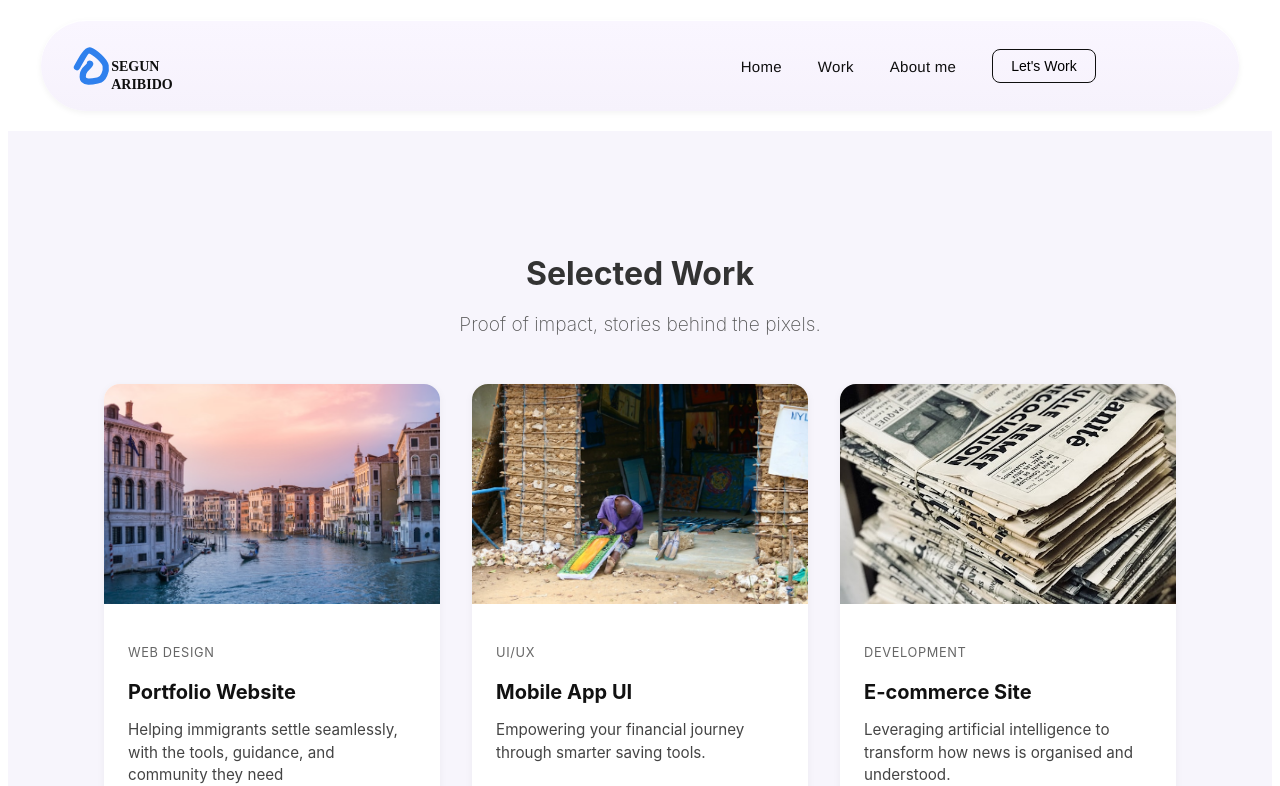
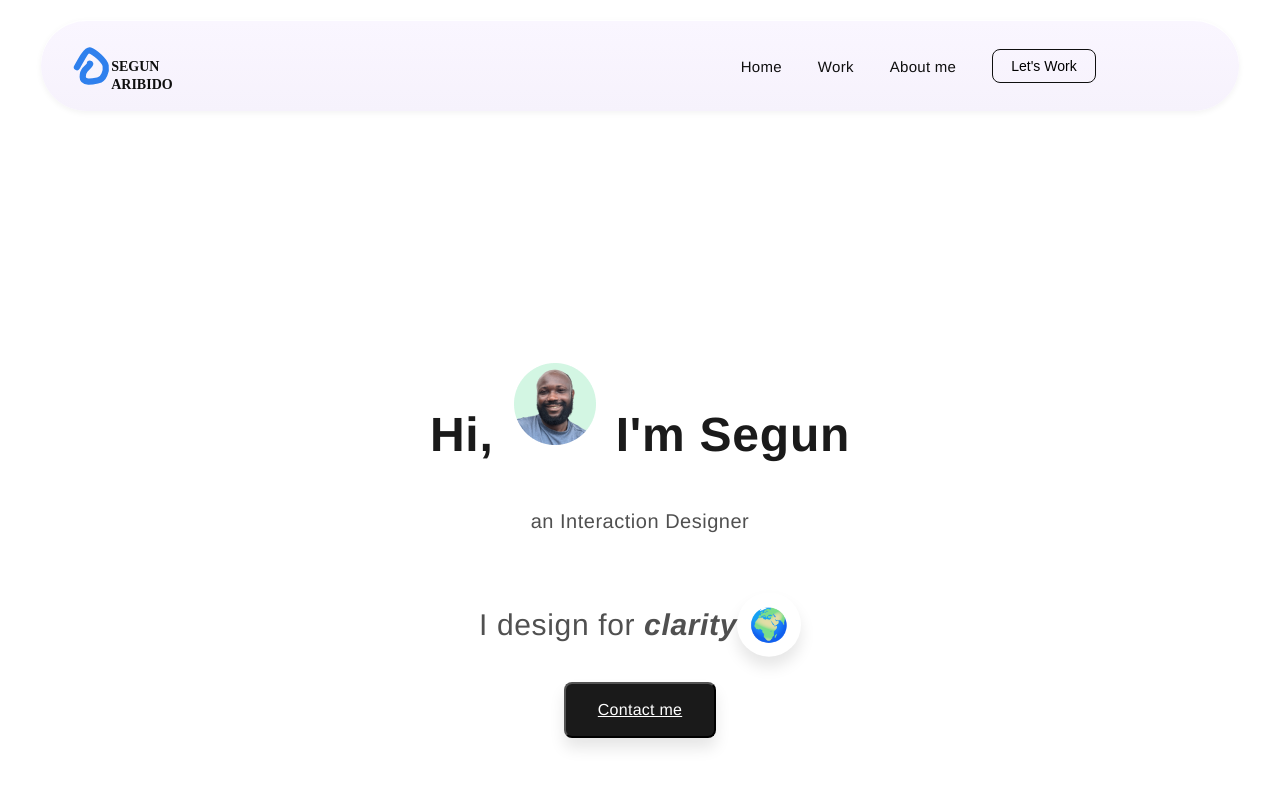
Before and after one commit to neducod/landing-page, a React (Vite) app in the folder landing-pagee/: page / in a window 1280 px wide. Shown: the top 786 px of the page. Built offline with nearby package versions, Linux system fonts and the light colour scheme.

Commit message:
hero section

```diff
--- a/landing-pagee/src/App.jsx
+++ b/landing-pagee/src/App.jsx
@@ -6,6 +6,7 @@ import Footer from "./components/footer";
 import OpenSource from "./components/OpenSourceContributions";
 import SelectedWork from "./components/Selectedwork";
 // import DesignPhilosophy from "./components/DesignPhilosophy"
+import Hero from "./components/Hero";
 
 import "./App.css";
 import "./styles/global.css";
@@ -15,9 +16,9 @@ function App() {
   return (
     <>
        <Navbar />
+       <Hero />
        {/* <DesignPhilosophy /> */}
        <SelectedWork />
-
        <OpenSourceContributions />
        <Footer />
 
--- /dev/null
+++ b/landing-pagee/src/components/Hero.jsx
@@ -0,0 +1,38 @@
+import { useState } from "react"
+import React from "react";
+import "../styles/hero.css";
+
+
+const Index = () => {
+  return (
+    <main className="main">
+      <div className="container">
+        {/* Profile Image */}
+        <div className="profile-image-wrapper">
+            {/* <img src="/ProfileImages.png" alt="" /> */}
+        </div>
+
+        {/* Greeting */}
+        <h1 className="greeting">Hi,   <img src="/ProfileImages.png" alt="" />         I'm Segun</h1>
+
+        {/* Subtitle */}
+        <p className="subtitle">an Interaction Designer</p>
+
+        {/* Main Statement */}
+        <div className="main-statement">
+          <p>
+            I design for <span>clarity</span>
+          </p>
+          <div className="icon">🌍</div>
+        </div>
+
+        {/* CTA Button */}
+        <div className="cta-button-wrapper">
+             <button className="cta-button">Contact me</button>
+        </div>
+      </div>
+    </main>
+  );
+};
+
+export default Index;
--- a/landing-pagee/src/components/OpenSourceContributions.jsx
+++ b/landing-pagee/src/components/OpenSourceContributions.jsx
@@ -6,28 +6,22 @@ import "../styles/opensource.css";
 
 const contributions = [
     {
-      // img: "https://via.placeholder.com/150/91b29d/ffffff?text=Leather+pattern",
       img: "/Leather.png",
       title: "Leather pattern",
     },
     {
-      // img: "https://via.placeholder.com/150/ffffff/000000?text=Illustrations",
-      // img: "/opone.jpg",
       img: "/Icons.png",
       title: "Illustrations",
     },
     {
-      // img: "https://via.placeholder.com/150/8ac7ff/ffffff?text=Card+UI",
       img: "/Frameone.png",
       title: "Card UI",
     },
     {
-      // img: "https://via.placeholder.com/150/ffd54f/000000?text=Pattern+library",
       img: "/dribbleone.png",
       title: "Pattern library",
     },
     {
-      // img: "https://via.placeholder.com/150/dde3e9/000000?text=Mockup",
       img: "/Frametwo.png",
       title: "Mockup",
     },
--- a/landing-pagee/src/styles/hero.css
+++ b/landing-pagee/src/styles/hero.css
@@ -0,0 +1,199 @@
+/* Main container */
+.main {
+    display: flex;
+    min-height: 100vh;
+    align-items: center;
+    justify-content: center;
+    padding: 0 1rem;
+    background-color: var(--background);
+  }
+
+  /* Centered content */
+  .container {
+    text-align: center;
+    max-width: 42rem;
+    margin: 0 auto;
+  }
+
+  /* Profile Image */
+  .profile-image-wrapper {
+    /* margin-bottom: 2rem; */
+    display: flex;
+    justify-content: center;
+    animation: scale-in 0.5s ease forwards;
+  }
+
+  .profile-image {
+    width: 6rem;   /* 24 */
+    height: 6rem;  /* 24 */
+    border-radius: 50%;
+    object-fit: cover;
+    border: 4px solid var(--card);
+    box-shadow: 0 10px 15px rgba(0,0,0,0.1);
+    transition: box-shadow 0.3s ease;
+  }
+
+  .profile-image:hover {
+    box-shadow: 0 25px 50px rgba(0,0,0,0.2);
+  }
+
+  /* Greeting */
+  .greeting {
+    /* animation: fade-in-up 0.5s ease forwards 0.1s; */
+    color: #1A1A1A;
+font-family: "Helvetica Neue";
+font-size: 3rem;
+font-style: normal;
+font-weight: 700;
+line-height: 3.375rem; /* 112.5% */
+letter-spacing: 0.048rem;
+  }
+
+  /* Subtitle */
+  .subtitle {
+    color: #505050;
+font-family: "Helvetica Neue";
+font-size: 2rem;
+font-style: normal;
+font-weight: 500;
+line-height: 3.375rem; /* 168.75% */
+letter-spacing: 0.032rem;
+  }
+
+  /* Main statement */
+  .main-statement {
+    display: flex;
+    align-items: center;
+    justify-content: center;
+    /* gap: 0.75rem; */
+    /* margin-bottom: 2.5rem; */
+    opacity: 0;
+    animation: fade-in-up 0.5s ease forwards 0.3s;
+  }
+
+  .main-statement p {
+
+
+    color: #505050;
+font-family: "Helvetica Neue";
+font-size: 2.5rem;
+font-style: normal;
+font-weight: 500;
+line-height: 3.375rem; /* 135% */
+letter-spacing: 0.04rem;
+  }
+
+  .main-statement p span {
+    font-style: italic;
+    font-weight: 600;
+  }
+
+  .icon {
+    width: 3rem;
+    height: 3rem;
+    border-radius: 50%;
+    background-color: var(--accent);
+    display: flex;
+    align-items: center;
+    justify-content: center;
+    font-size: 1.5rem;
+    animation: float 3s ease-in-out infinite;
+    box-shadow: 0 10px 15px rgba(0,0,0,0.1);
+  }
+
+  /* CTA Button */
+  .cta-button-wrapper {
+    opacity: 0;
+    animation: fade-in-up 0.5s ease forwards 0.4s;
+  }
+
+  .cta-button {
+    padding: 1.5rem 2rem;
+    font-size: 1rem;
+    font-weight: 500;
+    border-radius: 1rem;
+    box-shadow: 0 10px 15px rgba(0,0,0,0.1);
+    transition: all 0.3s ease;
+    cursor: pointer;
+  }
+
+  .cta-button:hover {
+    box-shadow: 0 20px 25px rgba(0,0,0,0.15);
+    transform: scale(1.05);
+  }
+
+  /* Animations */
+  @keyframes scale-in {
+    from { transform: scale(0); opacity: 0; }
+    to { transform: scale(1); opacity: 1; }
+  }
+
+  @keyframes fade-in-up {
+    from { transform: translateY(20px); opacity: 0; }
+    to { transform: translateY(0); opacity: 1; }
+  }
+
+  @keyframes float {
+    0%, 100% { transform: translateY(0); }
+    50% { transform: translateY(-10px); }
+  }
+
+  /* ===== Responsive Styles ===== */
+  @media (min-width: 768px) {
+    /* Greeting larger on md screens */
+    .greeting {
+      font-size: 3rem; /* md:text-5xl */
+    }
+
+    /* Subtitle larger on md screens */
+    .subtitle {
+      font-size: 1.25rem; /* md:text-xl */
+    }
+
+    /* Main statement larger text */
+    .main-statement p {
+      font-size: 1.875rem; /* md:text-3xl */
+    }
+
+    /* Profile image bigger on md screens */
+    .profile-image {
+      width: 8rem;  /* 32 */
+      height: 8rem; /* 32 */
+    }
+
+    /* Icon bigger on md screens */
+    .icon {
+      width: 4rem;
+      height: 4rem;
+      font-size: 2rem;
+    }
+
+    /* Button slightly bigger on md screens */
+    .cta-button {
+
+
+
+
+      display: inline-flex;
+padding: 0.875rem 2rem;
+justify-content: center;
+align-items: center;
+gap: 0.625rem;
+border-radius: 0.5rem;
+background: #1A1A1A;
+
+color: #FFF;
+font-family: "Helvetica Neue";
+font-size: 1rem;
+font-style: normal;
+font-weight: 400;
+line-height: 1.5rem; /* 150% */
+letter-spacing: 0.016rem;
+text-decoration-line: underline;
+text-decoration-style: solid;
+text-decoration-skip-ink: auto;
+text-decoration-thickness: auto;
+text-underline-offset: auto;
+text-underline-position: from-font;
+    }
+  }
```
Also changed, not shown: landing-pagee/src/components/DesignPhi.jsx (added, +36 -0 lines), landing-pagee/src/components/DesignPhilosophy.jsx (deleted, +0 -19 lines), landing-pagee/src/styles/DesignPhilosophy.css (deleted, +0 -32 lines), landing-pagee/public/ProfileImages.png (added), landing-pagee/src/styles/design.css (added).
